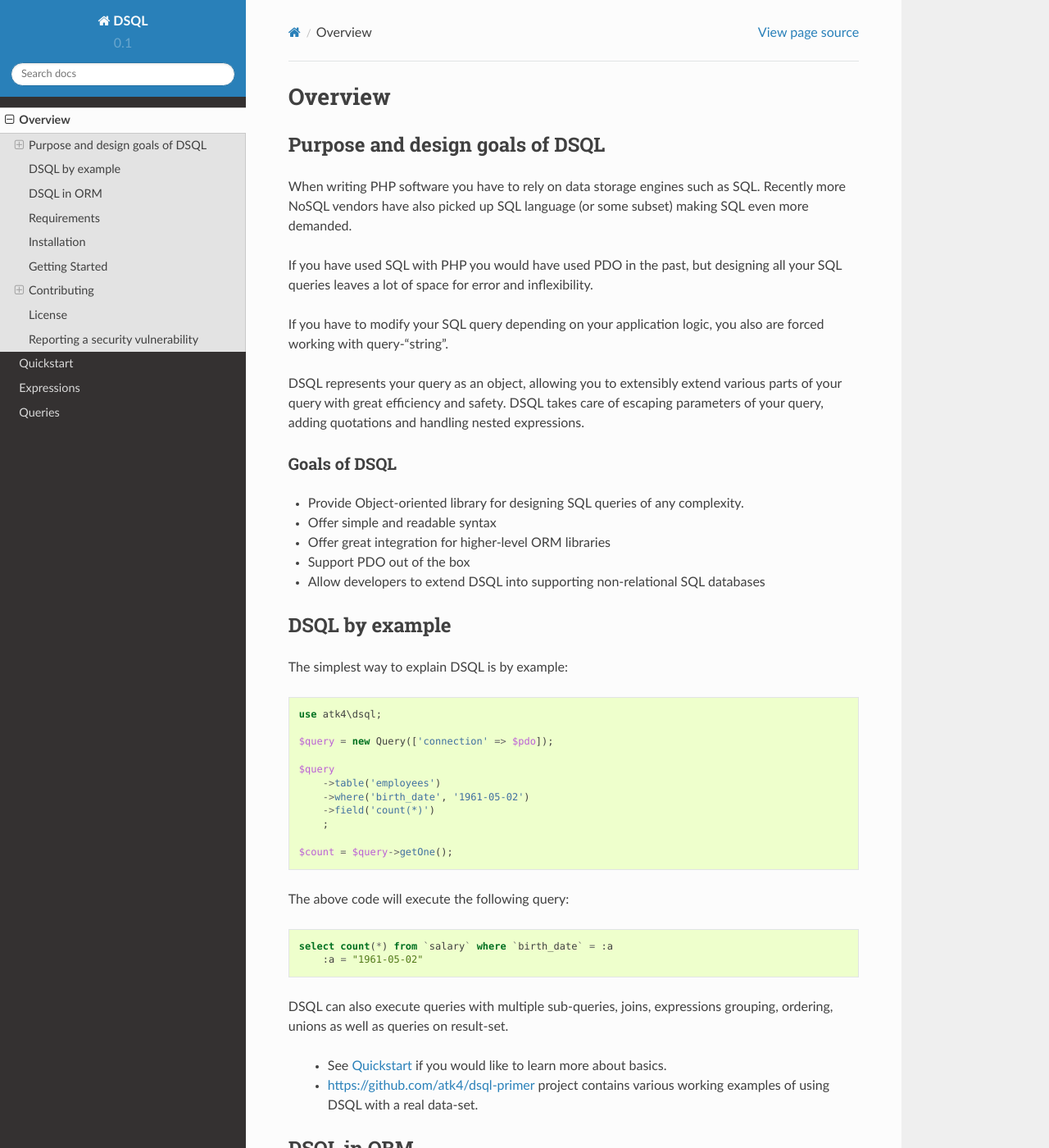
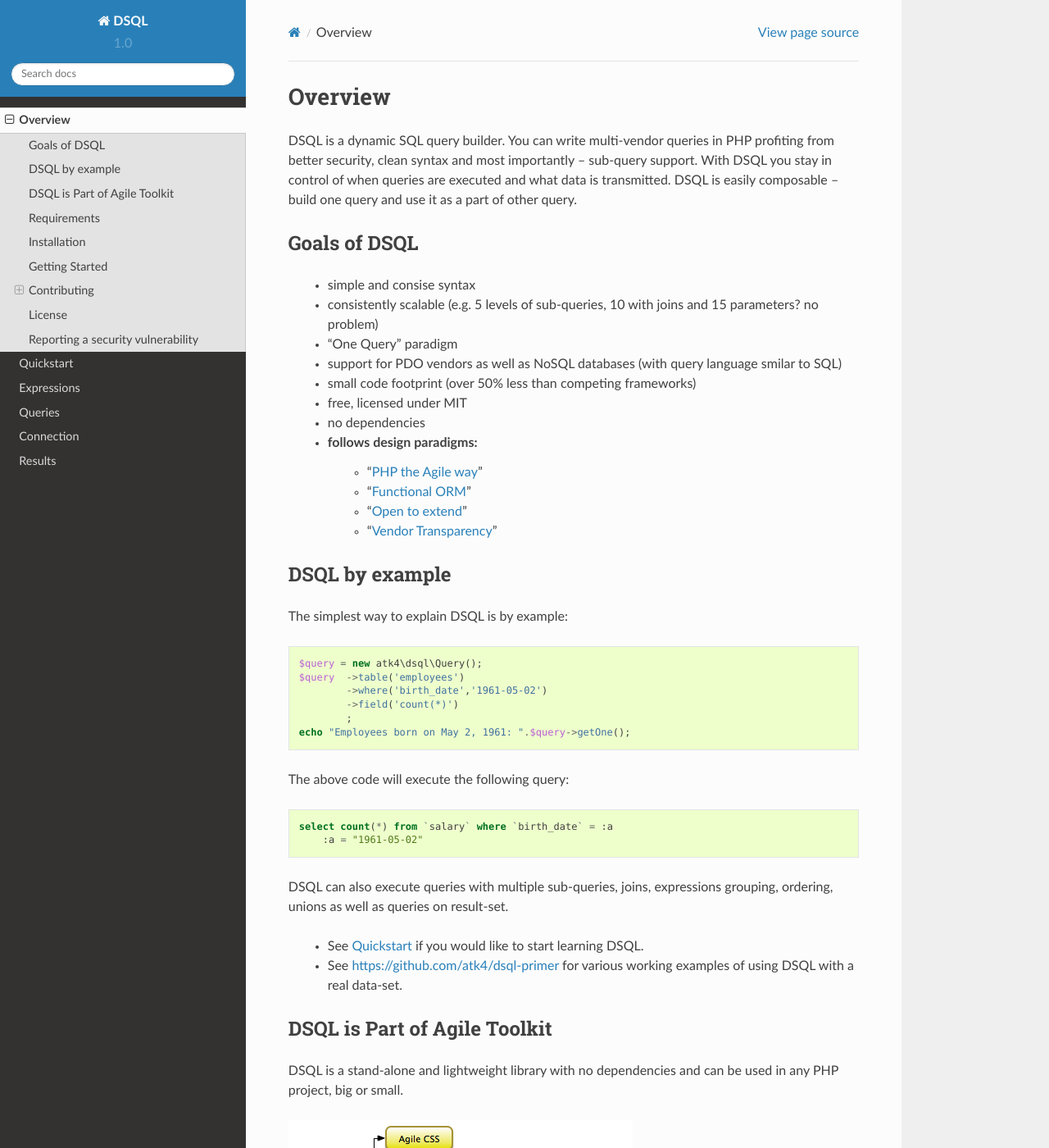
Before and after one commit to atk4/dsql, a Sphinx documentation site: the page built from docs/overview.rst, in a window 1280 px wide and 1400 px high. Shown: the whole window at 82% size. Built offline with Sphinx 7.4.7 and the Read the Docs theme 2.0.0, drawn with Linux system fonts in a browser that asks for light colours; some of the changed text lies outside the part shown.

Commit message:
Update documentation, cleanups

```diff
--- a/docs/conf.py
+++ b/docs/conf.py
@@ -65,9 +65,9 @@
 # built documents.
 #
 # The short X.Y version.
-version = '0.1'
+version = '1.0'
 # The full version, including alpha/beta/rc tags.
-release = '0.1.0'
+release = '1.0.0'
 
 # The language for content autogenerated by Sphinx. Refer to documentation
 # for a list of supported languages.
--- /dev/null
+++ b/docs/connection.rst
@@ -0,0 +1,4 @@
+
+=======
+Connection
+=======
--- a/docs/index.rst
+++ b/docs/index.rst
@@ -15,6 +15,8 @@
     quickstart
     expressions
     queries
+    connection
+    results
 
 
 
--- a/docs/overview.rst
+++ b/docs/overview.rst
@@ -2,49 +2,39 @@
 Overview
 ========
 
-Purpose and design goals of DSQL
-================================
-When writing PHP software you have to rely on data storage engines such as SQL.
-Recently more NoSQL vendors have also picked up SQL language (or some subset)
-making SQL even more demanded.
+DSQL is a dynamic SQL query builder. You can write multi-vendor queries in PHP
+profiting from better security, clean syntax and most importantly – sub-query
+support. With DSQL you stay in control of when queries are executed and what
+data is transmitted. DSQL is easily composable – build one query and use it as
+a part of other query.
 
-If you have used SQL with PHP you would have used PDO in the past, but
-designing all your SQL queries leaves a lot of space for error and inflexibility.
-
-If you have to modify your SQL query depending on your application logic,
-you also are forced working with query-"string".
-
-DSQL represents your query as an object, allowing you to extensibly extend
-various parts of your query with great efficiency and safety. DSQL takes care
-of escaping parameters of your query, adding quotations and handling nested
-expressions.
 
 Goals of DSQL
--------------
+=============
 
-- Provide Object-oriented library for designing SQL queries of any complexity.
-- Offer simple and readable syntax
-- Offer great integration for higher-level ORM libraries
-- Support PDO out of the box
-- Allow developers to extend DSQL into supporting non-relational SQL databases
-
+ - simple and consise syntax
+ - consistently scalable (e.g. 5 levels of sub-queries, 10 with joins and 15 parameters? no problem)
+ - "One Query" paradigm
+ - support for PDO vendors as well as NoSQL databases (with query language smilar to SQL)
+ - small code footprint (over 50% less than competing frameworks)
+ - free, licensed under MIT
+ - no dependencies
+ - follows design paradigms:
+     - "`PHP the Agile way <https://github.com/atk4/dsql/wiki/PHP-the-Agile-way>`_"
+     - "`Functional ORM <https://github.com/atk4/dsql/wiki/Functional-ORM>`_"
+     - "`Open to extend <https://github.com/atk4/dsql/wiki/Open-to-Extend>`_"
+     - "`Vendor Transparency <https://github.com/atk4/dsql/wiki/Vendor-Transparency>`_"
 
 DSQL by example
 ===============
 The simplest way to explain DSQL is by example::
 
-
-    use atk4\dsql;
-
-    $query = new Query(['connection' => $pdo]);
-
-    $query
-        ->table('employees')
-        ->where('birth_date', '1961-05-02')
-        ->field('count(*)')
-        ;
-
-    $count = $query->getOne();
+    $query = new atk4\dsql\Query();
+    $query  ->table('employees')
+            ->where('birth_date','1961-05-02')
+            ->field('count(*)')
+            ;
+    echo "Employees born on May 2, 1961: ".$query->getOne();
 
 The above code will execute the following query:
 
@@ -56,26 +46,26 @@
 DSQL can also execute queries with multiple sub-queries, joins, expressions
 grouping, ordering, unions as well as queries on result-set.
 
- - See :ref:`quickstart` if you would like to learn more about basics.
- - https://github.com/atk4/dsql-primer project contains various working
+ - See :ref:`quickstart` if you would like to start learning DSQL.
+ - See https://github.com/atk4/dsql-primer for various working
    examples of using DSQL with a real data-set.
 
-DSQL in ORM
+
+DSQL is Part of Agile Toolkit
 ===========
-Frankly, not many developers are keen to write queries today and prefer
-use of ORM (Object Relational Mapper). DSQL is designed in such a way
-so that a higher-level ORM library could use it in it's foundation.
+DSQL is a stand-alone and lightweight library with no dependencies and
+can be used in any PHP project, big or small.
 
-Agile ORM (https://github.com/atk4/orm) is a Functional-ORM library for PHP,
-that combines database mapping with query-building to create one of the most
-powerful and flexible database manipalation libraries available today.
+.. figure:: files/agiletoolkit.png
+   :alt: Agile Toolkit Stack
 
-.. warning::
-    Before you start using DSQL, look into Agile ORM. It may be a more appropriate
-    library tool for your application that retains full power of DSQL.
+DSQL is also a part of `Agile Toolkit`_ framework and works best with
+`Agile Models`_. Your project may benefit from a higher-level data
+abstraction layer, so be sure to look at the rest of the suite.
 
-    If you want to learn more about Agile ORM you need to understand how
-    DSQL functions work, so continue reading.
+.. _Agile Toolkit: http://agiletoolkit.org/
+.. _Agile Models: https://github.com/atk4/models
+
 
 Requirements
 ============
--- /dev/null
+++ b/docs/results.rst
@@ -0,0 +1,3 @@
+=======
+Results
+=======
```
Also changed, not shown: README.md (+1 -1 lines), docs/expressions.rst (+149 -51 lines).
